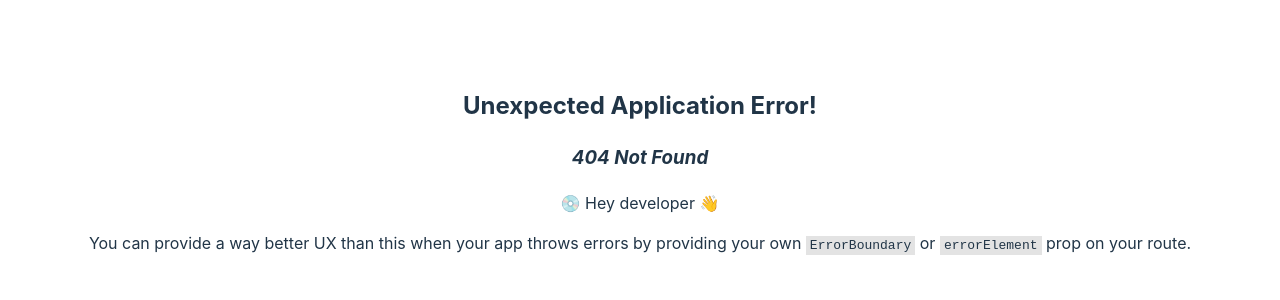
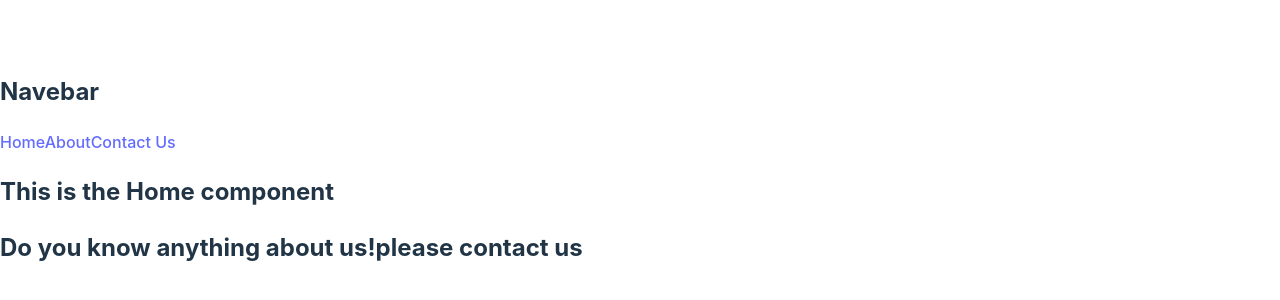
Before and after one commit to Mosayeb09/Router-learning, a React (Vite) app: page /contact in a window 1280 px wide. Before the commit this address had no page. Shown: the part 230-530 px from the top of the page. Built offline with nearby package versions, Linux system fonts and the light colour scheme.

Commit message:
updated some code

```diff
--- /dev/null
+++ b/src/Component/About/About.jsx
@@ -0,0 +1,11 @@
+
+
+const About = () => {
+    return (
+        <div>
+            <h2>hello ! </h2>
+        </div>
+    );
+};
+
+export default About;
--- /dev/null
+++ b/src/Component/Contact/Contact.jsx
@@ -0,0 +1,13 @@
+
+
+const Contact = () => {
+    return (
+        <div>
+            <h2>
+                Do you know anything about us!please contact us
+            </h2>
+        </div>
+    );
+};
+
+export default Contact;
--- /dev/null
+++ b/src/Component/Header/Header.jsx
@@ -0,0 +1,14 @@
+const Header = () => {
+    return (
+        <div>
+            <h2>Navebar</h2>
+            <nav>
+                <a href="/">Home</a>
+                <a href="/about">About</a>
+                <a href="/contact">Contact Us</a>
+            </nav>
+        </div>
+    );
+};
+
+export default Header;
--- /dev/null
+++ b/src/Component/Home/Home.jsx
@@ -0,0 +1,14 @@
+import { Outlet } from "react-router-dom";
+import Header from "../Header/Header";
+
+const Home = () => {
+    return (
+        <div>
+            <Header></Header>
+            <h2>This is the Home component</h2>
+            <Outlet></Outlet>
+        </div>
+    );
+};
+
+export default Home;
```
Also changed, not shown: src/main.jsx (+24 -6 lines).
